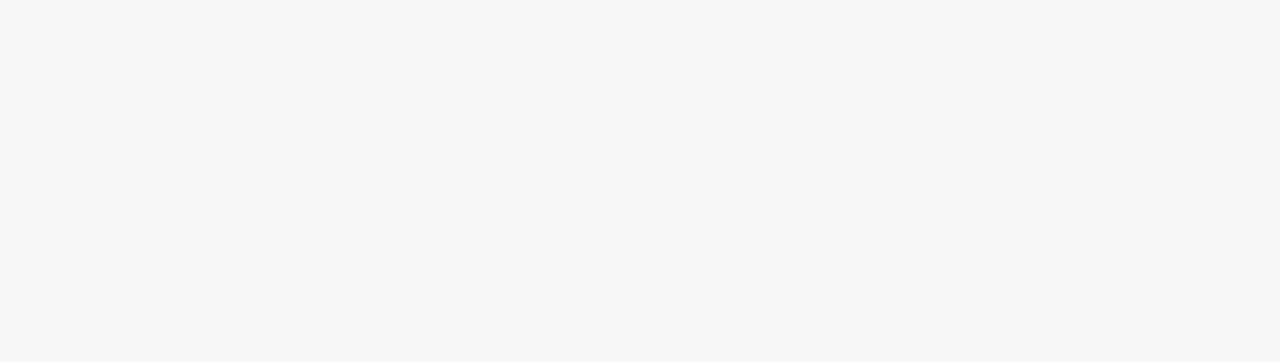
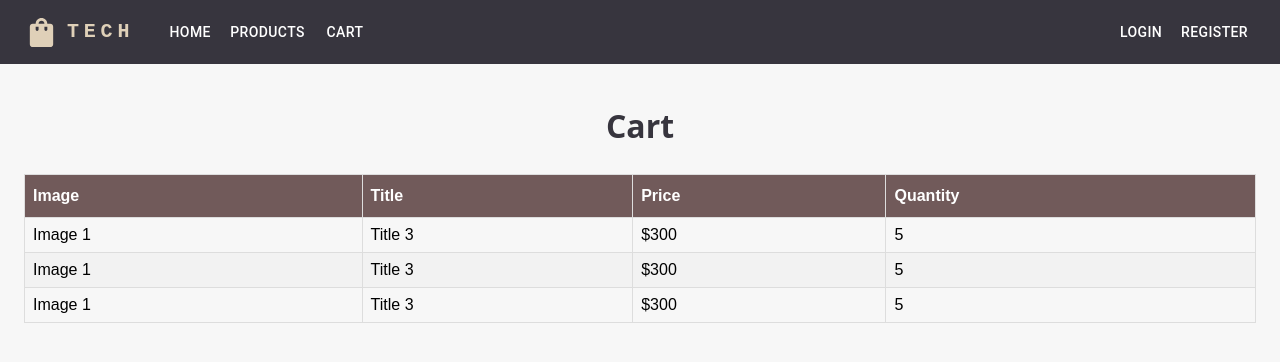
Before and after one commit to moWalid3/MERN-ECommerce-App, a React (Vite) app in the folder frontend/: page /cart in a window 1280 px wide. Before the commit this address had no page. Shown: the top 362 px of the page. Built offline with nearby package versions, Linux system fonts and the light colour scheme.

Commit message:
add cart context & handle add item to cart & provide toast

```diff
--- a/frontend/package.json
+++ b/frontend/package.json
@@ -17,6 +17,7 @@
     "joi": "^18.0.1",
     "react": "^19.1.1",
     "react-dom": "^19.1.1",
+    "react-hot-toast": "^2.6.0",
     "react-router-dom": "^7.9.0"
   },
   "devDependencies": {
--- a/frontend/src/App.tsx
+++ b/frontend/src/App.tsx
@@ -5,23 +5,28 @@ import AuthProvider from "./context/auth/AuthProvider";
 import LoginPage from "./pages/LoginPage";
 import LoadingProvider from "./context/loading/LoadingProvider";
 import Layout from "./layout/Layout";
+import CartPage from "./pages/CartPage";
+import CartProvider from "./context/cart/CartProvider";
 
 function App() {
   return (
     <>
       <LoadingProvider>
         <AuthProvider>
+          <CartProvider>
 
             <BrowserRouter>
               <Routes>
                 <Route path="/" element={<Layout />}>
                   <Route index element={<HomePage />} />
+                  <Route path="cart" element={<CartPage />} />
                   <Route path="register" element={<RegisterPage />} />
                   <Route path="login" element={<LoginPage />} />
                 </Route>
               </Routes>
             </BrowserRouter>
 
+          </CartProvider>
         </AuthProvider>
       </LoadingProvider>
     </>
--- a/frontend/src/components/Navbar.tsx
+++ b/frontend/src/components/Navbar.tsx
@@ -7,6 +7,17 @@ import Button from '@mui/material/Button';
 import ShoppingBagRoundedIcon from '@mui/icons-material/ShoppingBagRounded';
 import { Link } from 'react-router-dom';
 import { useAuth } from '../context/auth/AuthContext';
+import { IconButton } from '@mui/material';
+import AddShoppingCartIcon from '@mui/icons-material/AddShoppingCart';
+import { styled } from '@mui/material/styles';
+import Badge, { badgeClasses } from '@mui/material/Badge';
+
+const CartBadge = styled(Badge)`
+  & .${badgeClasses.badge} {
+    top: -12px;
+    right: -6px;
+  }
+`;
 
 function Navbar() {
   const { token, logout } = useAuth();
@@ -24,23 +35,31 @@ function Navbar() {
 
           <Box sx={{ flexGrow: 1, display: "flex"}}>
             <Link to="/">
-              <Button color='inherit' sx={{ my: 2, color: 'white' }}>Home</Button>
+              <Button color='inherit' sx={{color: 'white'}}>Home</Button>
             </Link>
-            <Button color='inherit' sx={{ my: 2, color: 'white' }}>Products</Button>
-            <Button color='inherit' sx={{ my: 2, color: 'white' }}>Cart</Button>
+            <Button color='inherit' sx={{color: 'white'}}>Products</Button>
+            <Button color='inherit' sx={{color: 'white'}}>Cart</Button>
 
             <Box sx={{flexGrow: 1, display: "flex", justifyContent: "flex-end"}}>
               {
                 token ?
+                <>
+                  <Link to="/cart">
+                    <IconButton color='inherit' sx={{color: 'white', mr: 2}}>
+                      <AddShoppingCartIcon />
+                      <CartBadge badgeContent={2} color='info' overlap="circular" />
+                    </IconButton>
+                  </Link>
                   <Link onClick={logout} to="/login">
-                    <Button color='inherit' sx={{ my: 2, color: 'white' }}>Logout</Button>
+                    <Button color='inherit' sx={{color: 'white'}}>Logout</Button>
                   </Link>
-                : <>
+                </> :
+                <>
                   <Link to="/login">
-                    <Button color='inherit' sx={{ my: 2, color: 'white' }}>Login</Button>
+                    <Button color='inherit' sx={{color: 'white'}}>Login</Button>
                   </Link>
                   <Link to="/register">
-                    <Button color='inherit' sx={{ my: 2, color: 'white' }}>Register</Button>
+                    <Button color='inherit' sx={{color: 'white'}}>Register</Button>
                   </Link>
                 </>
               }
--- a/frontend/src/components/ProductCard.tsx
+++ b/frontend/src/components/ProductCard.tsx
@@ -5,12 +5,27 @@ import CardMedia from "@mui/material/CardMedia";
 import Button from "@mui/material/Button";
 import Typography from "@mui/material/Typography";
 import type { IProduct } from "../types/Product";
+import { useCart } from "../context/cart/CartContext";
+import toast from "react-hot-toast";
 
 interface Props {
   product: IProduct;
 }
 
 const ProductCard = ({ product }: Props) => {
+  const { addCartItem } = useCart();
+
+  const handleAddCartItem = async () => {
+    const result = await addCartItem({productId: product._id, quantity: 1});
+
+    if( result != null) {
+      toast(result, { duration: 3000, icon: "ℹ️"});
+      return;
+    }
+
+    toast.success('Product successfully added!', { duration: 3000});
+  }
+
   return (
     <>
       <Card sx={{boxShadow: "rgba(0, 0, 0, 0.13) 0px 1px 4px"}}>
@@ -27,7 +42,9 @@ const ProductCard = ({ product }: Props) => {
           </Typography>
         </CardContent>
         <CardActions>
-          <Button variant="outlined" color="info" sx={{width: "100%"}} >Add To Cart</Button>
+          <Button onClick={handleAddCartItem} variant="outlined" color="info" sx={{width: "100%"}}>
+            Add To Cart
+          </Button>
         </CardActions>
       </Card>
     </>
--- /dev/null
+++ b/frontend/src/context/cart/CartContext.ts
@@ -0,0 +1,11 @@
+import { createContext, useContext } from "react";
+import type { IAddCartItem } from "../../types/Cart";
+
+interface ICartContext {
+  addCartItem: (data: IAddCartItem) => Promise<null | string>
+}
+
+export const CartContext = createContext<ICartContext>({
+  addCartItem: async () => null
+});
+export const useCart = () => useContext(CartContext);
--- /dev/null
+++ b/frontend/src/context/cart/CartProvider.tsx
@@ -0,0 +1,43 @@
+import { useState, type PropsWithChildren } from "react";
+import { CartContext } from "./CartContext";
+import { useAuth } from "../auth/AuthContext";
+import { BASE_URL } from "../../constants/baseUrl";
+import type { IAddCartItem, ICart } from "../../types/Cart";
+
+const CartProvider = (props: PropsWithChildren) => {
+  const [cart, setCart] = useState<ICart | null>(null);
+  const { token } = useAuth();
+
+  const addCartItem = async (data: IAddCartItem) => {
+    try {
+      const res = await fetch(`${BASE_URL}/cart/items`, {
+        method: "POST",
+        body: JSON.stringify(data),
+        headers: {
+          "Content-Type": "application/json",
+          Authorization: `Bearer ${token}`,
+        },
+      });
+
+      const result = await res.json();
+
+      if(res.ok) {
+        setCart(result);
+        console.log("result from context", result);
+        return null;
+      }
+
+      return result.message;
+    } catch(error) {
+      console.error(error);
+      return "Something wrong in the server! Please try again later";
+    }
+  };
+
+
+  return (
+    <CartContext.Provider value={{ addCartItem }}>{props.children}</CartContext.Provider>
+  );
+};
+
+export default CartProvider;
--- a/frontend/src/index.css
+++ b/frontend/src/index.css
@@ -31,4 +31,29 @@ ul {
 .head-title {
   color: #37353E;
   font-weight: 600;
+  margin-top: 0;
+  font-size: 2rem;
+  text-align: center;
 }
+
+table.cart {
+  font-family: Arial, Helvetica, sans-serif;
+  border-collapse: collapse;
+  width: 100%;
+  border-radius: .5rem;
+
+  td, th {
+    border: 1px solid #ddd;
+    padding: 8px;
+  }
+
+  tr:nth-child(even){background-color: #f2f2f2;}
+
+  th {
+    padding-top: 12px;
+    padding-bottom: 12px;
+    text-align: left;
+    background-color: #715A5A;
+    color: white;
+  }
+}
--- a/frontend/src/layout/Layout.tsx
+++ b/frontend/src/layout/Layout.tsx
@@ -3,12 +3,14 @@ import Navbar from "../components/Navbar";
 import { Outlet } from "react-router-dom";
 import { useLoading } from "../context/loading/LoadingContext";
 import { LinearProgress } from "@mui/material";
+import { Toaster } from "react-hot-toast";
 
 const Layout = () => {
   const { isLoading } = useLoading();
 
   return (
     <>
+      <Toaster />
       <Navbar />
       {isLoading && <LinearProgress color="inherit" />}
       <Container maxWidth="xl" sx={{ py: 5 }}>
--- /dev/null
+++ b/frontend/src/pages/CartPage.tsx
@@ -0,0 +1,50 @@
+import { useEffect } from "react";
+import toast from 'react-hot-toast';
+
+const CartPage = () => {
+
+  useEffect(() => {
+    toast('Here is your toast.');
+    // getCart();
+  }, [])
+
+  const getCart = async () => {
+
+  }
+
+  return <>
+  <h2 className="head-title">Cart</h2>
+    <table className="cart">
+      <thead>
+        <tr>
+          <th>Image</th>
+          <th>Title</th>
+          <th>Price</th>
+          <th>Quantity</th>
+        </tr>
+      </thead>
+      <tbody>
+        <tr>
+          <td>Image 1</td>
+          <td>Title 3</td>
+          <td>$300</td>
+          <td>5</td>
+        </tr>
+        <tr>
+          <td>Image 1</td>
+          <td>Title 3</td>
+          <td>$300</td>
+          <td>5</td>
+        </tr>
+        <tr>
+          <td>Image 1</td>
+          <td>Title 3</td>
+          <td>$300</td>
+          <td>5</td>
+        </tr>
+      </tbody>
+    </table>
+  </>
+}
+
+export default CartPage;
--- /dev/null
+++ b/frontend/src/types/Cart.ts
@@ -0,0 +1,20 @@
+import type { IProduct } from "./Product";
+
+export interface ICart {
+  _id: string,
+  userId: string;
+  items: ICartItem[];
+  totalAmount: number;
+  status: "active" | "completed";
+}
+
+export interface ICartItem {
+  _id: string,
+  productId: string | IProduct;
+  quantity: number;
+}
+
+export interface IAddCartItem {
+  productId: string;
+  quantity: number;
+}
```
Also changed, not shown: 1 other file (tests, documents, lock files or other folders). Lines whose indentation alone changed are shown as unchanged.
